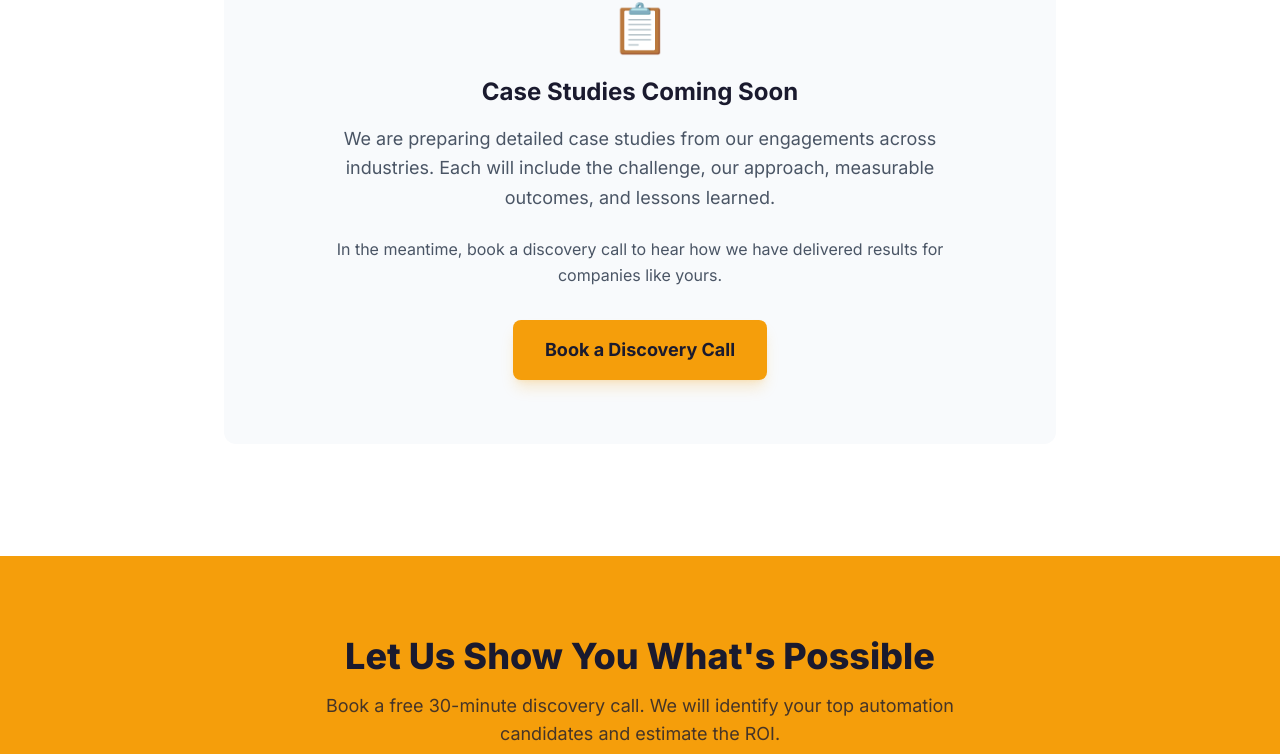
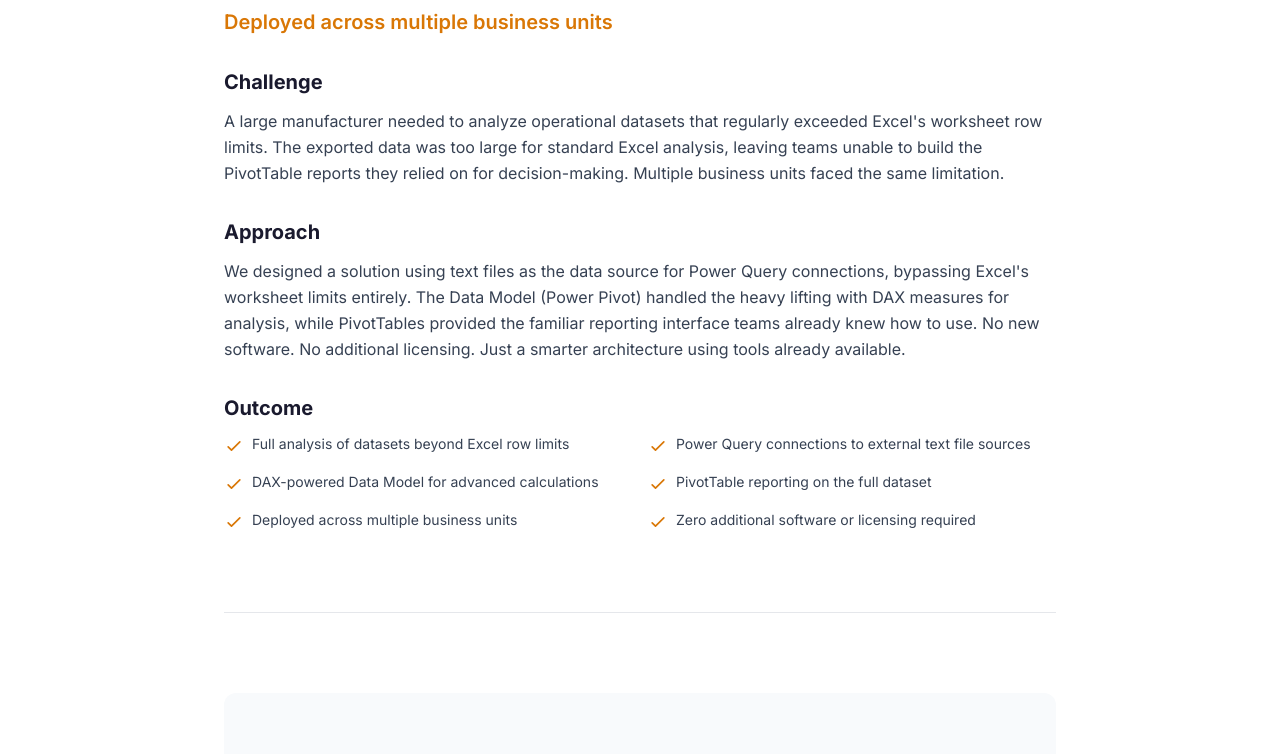
Before and after one commit to farleyrules/forgerpa-website, an Astro site: page /case-studies in a window 1280 px wide. Shown: the part 728-1482 px from the top of the page. Built offline with nearby package versions, Linux system fonts and the light colour scheme; Astro itself is replaced by a stand-in of ours.

Commit message:
Add first real case study: Enterprise Data Analysis at Scale with PQ/DAX

```diff
--- a/src/pages/case-studies/index.astro
+++ b/src/pages/case-studies/index.astro
@@ -7,19 +7,70 @@ import CTASection from '../../components/CTASection.astro';
   title="Case Studies"
   description="Real automation results from real engagements. See how ForgeRPA helps companies streamline operations and reduce costs."
   heroTitle="Results That Speak"
-  heroSubtitle="Real outcomes from real engagements. We are currently preparing detailed case studies from our work. Check back soon."
+  heroSubtitle="Real outcomes from real engagements."
 >
   <section class="py-20 lg:py-28">
-    <div class="max-w-4xl mx-auto px-4 sm:px-6 lg:px-8">
+    <div class="max-w-4xl mx-auto px-4 sm:px-6 lg:px-8 space-y-20">
+
+      <!-- Case Study 1: Enterprise Data Analysis -->
+      <article class="scroll-mt-24">
+        <div class="flex items-center gap-3 mb-6">
+          <span class="px-3 py-1 text-xs font-semibold bg-charcoal text-amber rounded-full">Enterprise</span>
+          <span class="text-sm text-gray-500">Data Analysis at Scale</span>
+        </div>
+        <h2 class="text-3xl font-bold text-charcoal mb-4">Enterprise Data Analysis Beyond Excel's Limits</h2>
+        <p class="text-xl text-amber-dark font-semibold mb-8">Deployed across multiple business units</p>
+
+        <div class="space-y-8">
+          <div>
+            <h3 class="text-xl font-bold text-charcoal mb-3">Challenge</h3>
+            <p class="text-gray-700 leading-relaxed">
+              A large manufacturer needed to analyze operational datasets that regularly exceeded Excel's worksheet row limits. The exported data was too large for standard Excel analysis, leaving teams unable to build the PivotTable reports they relied on for decision-making. Multiple business units faced the same limitation.
+            </p>
+          </div>
+
+          <div>
+            <h3 class="text-xl font-bold text-charcoal mb-3">Approach</h3>
+            <p class="text-gray-700 leading-relaxed">
+              We designed a solution using text files as the data source for Power Query connections, bypassing Excel's worksheet limits entirely. The Data Model (Power Pivot) handled the heavy lifting with DAX measures for analysis, while PivotTables provided the familiar reporting interface teams already knew how to use. No new software. No additional licensing. Just a smarter architecture using tools already available.
+            </p>
+          </div>
+
+          <div>
+            <h3 class="text-xl font-bold text-charcoal mb-3">Outcome</h3>
+            <div class="grid grid-cols-1 sm:grid-cols-2 gap-4">
+              {[
+                'Full analysis of datasets beyond Excel row limits',
+                'Power Query connections to external text file sources',
+                'DAX-powered Data Model for advanced calculations',
+                'PivotTable reporting on the full dataset',
+                'Deployed across multiple business units',
+                'Zero additional software or licensing required',
+              ].map((item) => (
+                <div class="flex items-start gap-2 text-gray-700">
+                  <svg class="w-5 h-5 text-amber-dark flex-shrink-0 mt-0.5" fill="none" stroke="currentColor" viewBox="0 0 24 24">
+                    <path stroke-linecap="round" stroke-linejoin="round" stroke-width="2" d="M5 13l4 4L19 7" />
+                  </svg>
+                  <span class="text-sm">{item}</span>
+                </div>
+              ))}
+            </div>
+          </div>
+        </div>
+      </article>
+
+      <hr class="border-gray-200" />
+
+      <!-- More Case Studies Coming -->
       <div class="text-center">
         <div class="bg-slate-light rounded-xl p-12 lg:p-16">
           <div class="text-5xl mb-6">📋</div>
-          <h2 class="text-2xl font-bold text-charcoal mb-4">Case Studies Coming Soon</h2>
+          <h2 class="text-2xl font-bold text-charcoal mb-4">More Case Studies Coming Soon</h2>
           <p class="text-lg text-gray-600 max-w-2xl mx-auto leading-relaxed">
-            We are preparing detailed case studies from our engagements across industries. Each will include the challenge, our approach, measurable outcomes, and lessons learned.
+            We are preparing additional case studies from our engagements across industries. Each will include the challenge, our approach, measurable outcomes, and lessons learned.
           </p>
           <p class="mt-6 text-gray-600 max-w-2xl mx-auto leading-relaxed">
-            In the meantime, book a discovery call to hear how we have delivered results for companies like yours.
+            Book a discovery call to hear how we have delivered results for companies like yours.
           </p>
           <div class="mt-8">
             <a href="/contact" class="inline-flex items-center justify-center px-8 py-4 bg-amber hover:bg-amber-dark text-charcoal font-bold text-lg rounded-lg transition-colors shadow-lg shadow-amber/20">
@@ -28,6 +79,7 @@ import CTASection from '../../components/CTASection.astro';
           </div>
         </div>
       </div>
+
     </div>
   </section>
 
```
